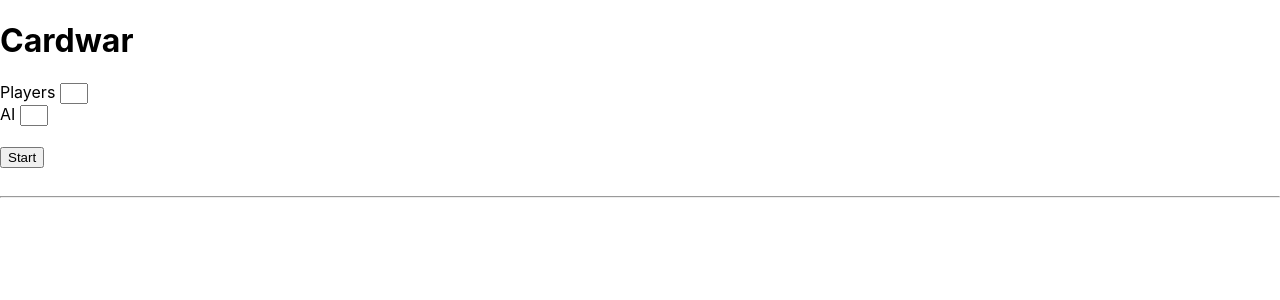
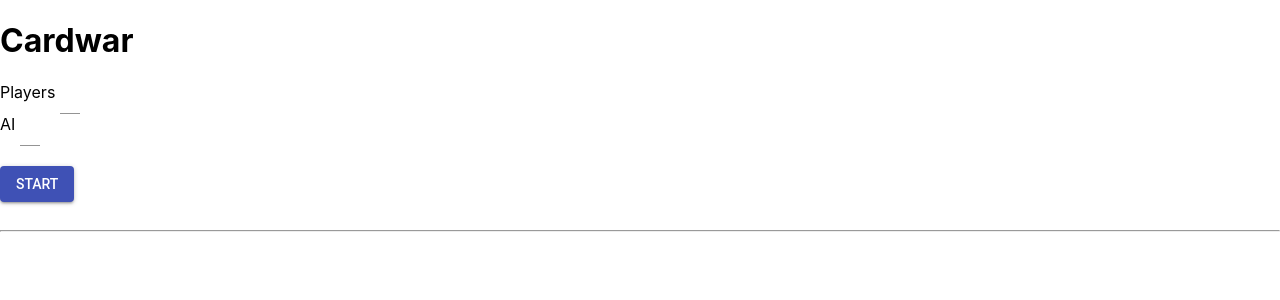
Before and after one commit to OzorMox/Cardwar, a React (Create React App) app: page / in a window 1280 px wide. Shown: the top 300 px of the page. Built offline with nearby package versions, Linux system fonts and the light colour scheme.

Commit message:
Replaced controls with Material UI ones.

```diff
--- a/src/City.js
+++ b/src/City.js
@@ -1,8 +1,9 @@
 import React from 'react'
+import Button from '@material-ui/core/Button'
 
 class City extends React.Component {
   render() {
-    const buildArmy = <button onClick={() => {this.props.buildArmy(this.props.id)}} disabled={!this.props.activeTurn}>Build Army</button>
+    const buildArmy = <Button variant="contained" color="primary" onClick={() => {this.props.buildArmy(this.props.id)}} disabled={!this.props.activeTurn}>Build Army</Button>
 
     return(
       <div>
--- a/src/Player.js
+++ b/src/Player.js
@@ -1,4 +1,7 @@
 import React from 'react'
+import Button from '@material-ui/core/Button'
+import Select from '@material-ui/core/Select'
+import MenuItem from '@material-ui/core/MenuItem'
 
 import City from './City'
 
@@ -41,31 +44,31 @@ class Player extends React.Component {
                           city={this.props.cities[i]}
                           buildArmy={this.props.buildArmy}
                           activeTurn={this.activeTurn()} />)
-        attackFromCities.push(<option key={i} value={i}>{this.props.cities[i].name}</option>)
+        attackFromCities.push(<MenuItem key={i} value={i}>{this.props.cities[i].name}</MenuItem>)
       }
 
       if (this.props.cities[i].owner !== this.props.id) {
-        attackToCities.push(<option key={i} value={i}>{this.props.cities[i].name}</option>)
+        attackToCities.push(<MenuItem key={i} value={i}>{this.props.cities[i].name}</MenuItem>)
       }
     }
 
     const attackFrom = (
-      <select onChange={this.attackFromChange}>
-        <option value="-1">--</option>
+      <Select value={this.state.from} onChange={this.attackFromChange}>
+        <MenuItem value="-1">--</MenuItem>
         {attackFromCities}
-      </select>
+      </Select>
     )
 
     const attackTo = (
-      <select onChange={this.attackToChange}>
-        <option value="-1">--</option>
+      <Select value={this.state.to} onChange={this.attackToChange}>
+        <MenuItem value="-1">--</MenuItem>
         {attackToCities}
-      </select>
+      </Select>
     )
 
-    const buildCity = <button onClick={() => {this.props.buildCity(this.props.id)}} disabled={!this.activeTurn()}>Build City</button>
+    const buildCity = <Button variant="contained" color="primary" onClick={() => {this.props.buildCity(this.props.id)}} disabled={!this.activeTurn()}>Build City</Button>
 
-    const attack = <div>Attack from {attackFrom} to {attackTo} <button onClick={() => {this.props.attack(this.state.from, this.state.to)}} disabled={!this.activeTurn()}>Go!</button></div>
+    const attack = <div>Attack from {attackFrom} to {attackTo} <Button variant="contained" color="primary" onClick={() => {this.props.attack(this.state.from, this.state.to)}} disabled={!this.activeTurn()}>Go!</Button></div>
 
     return(
       <div>
--- a/src/Setup.js
+++ b/src/Setup.js
@@ -1,4 +1,6 @@
 import React from 'react'
+import Button from '@material-ui/core/Button'
+import TextField from '@material-ui/core/TextField'
 
 class Setup extends React.Component {
   constructor(props) {
@@ -23,12 +25,12 @@ class Setup extends React.Component {
   render() {
     return(
       <div>
-        Players <input id="players" type="text" className="setup" onChange={this.handlePlayerChange}></input>
+        Players <TextField id="players" type="text" className="setup" onChange={this.handlePlayerChange}></TextField>
         <br />
-        AI <input id="ai" type="text" className="setup" onChange={this.handleAIChange}></input>
+        AI <TextField id="ai" type="text" className="setup" onChange={this.handleAIChange}></TextField>
         <br />
         <br />
-        <button onClick={() => this.props.setup(this.state.players, this.state.ai)}>Start</button>
+        <Button variant="contained" color="primary" onClick={() => this.props.setup(this.state.players, this.state.ai)}>Start</Button>
       </div>
     )
   }
```
